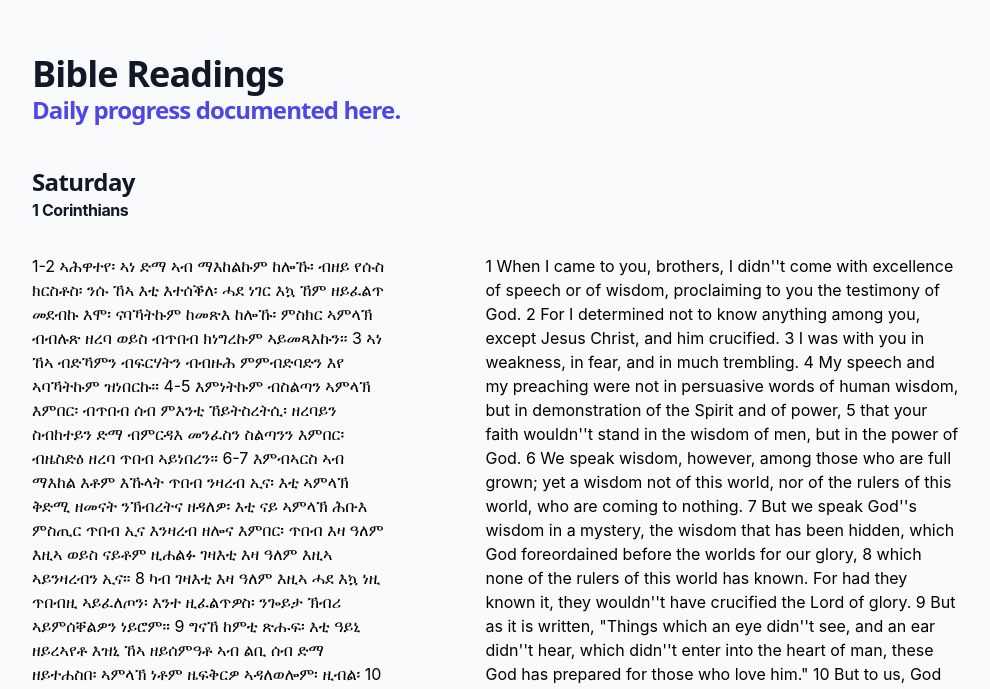
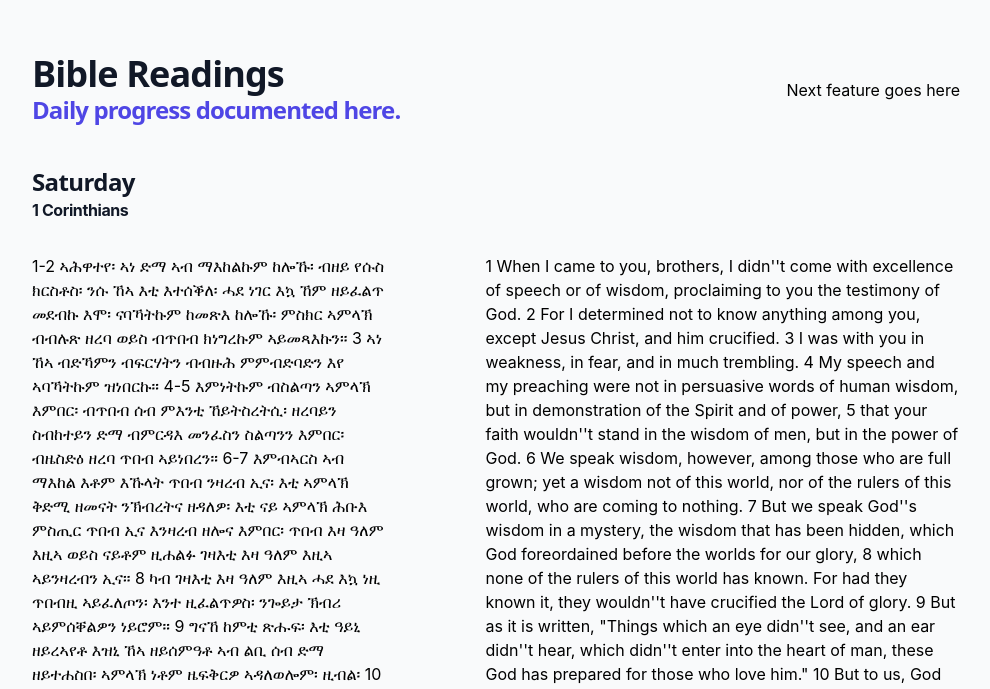
Before and after one commit to dfilmon/daily-weekly-habit-tracker, a React (Create React App) app: page / in a window 1280 px wide. Shown: the part 106-795 px from the top of the page, without its empty margins (144-1134 px from the left). Built offline with nearby package versions, Linux system fonts and the light colour scheme.

Commit message:
1 file modified

```diff
--- a/src/components/Bible.jsx
+++ b/src/components/Bible.jsx
@@ -11,8 +11,7 @@ export default function Bible() {
           </span>
         </h2>
 
-
-
+        <p>Next feature goes here</p>
       </div>
 
       <div className="container p-8 mx-auto max-w-7xl py-12 px-4 sm:px-6  lg:items-center lg:justify-between lg:py-6 lg:px-8">
```
